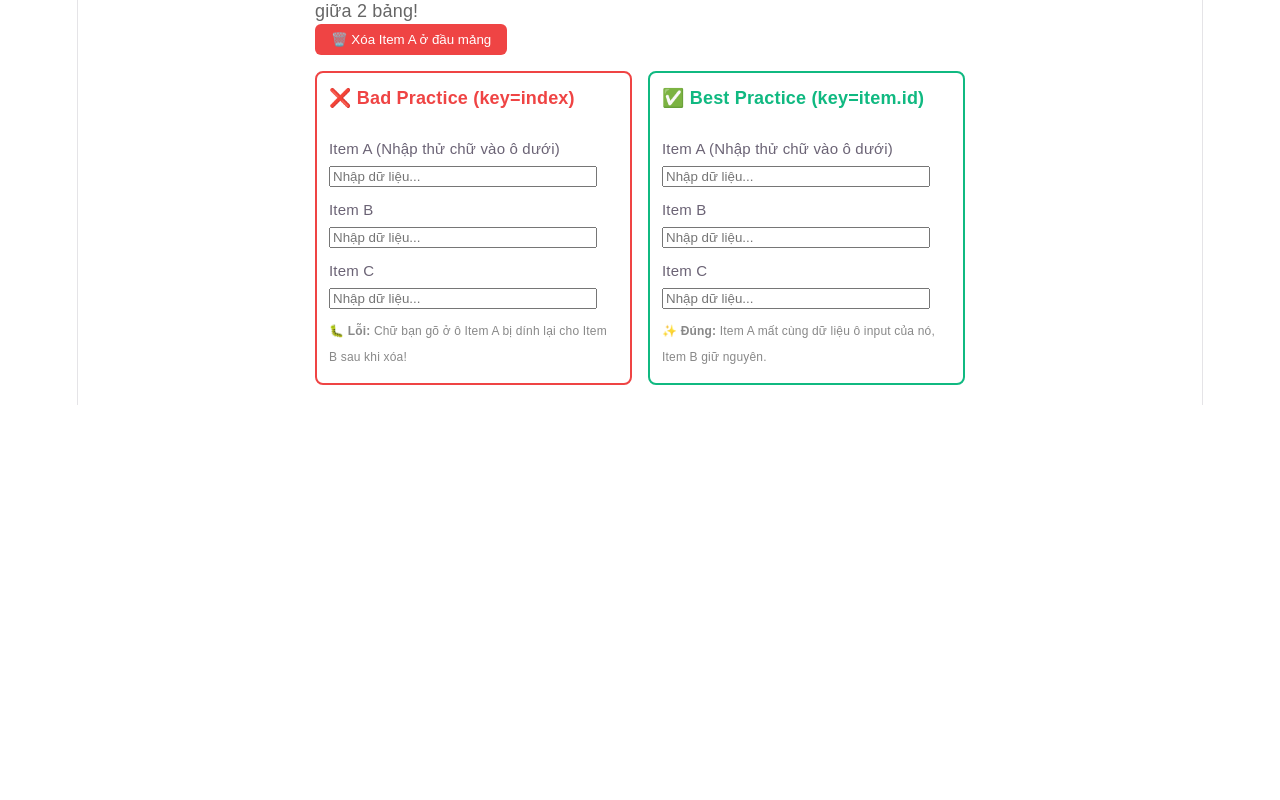
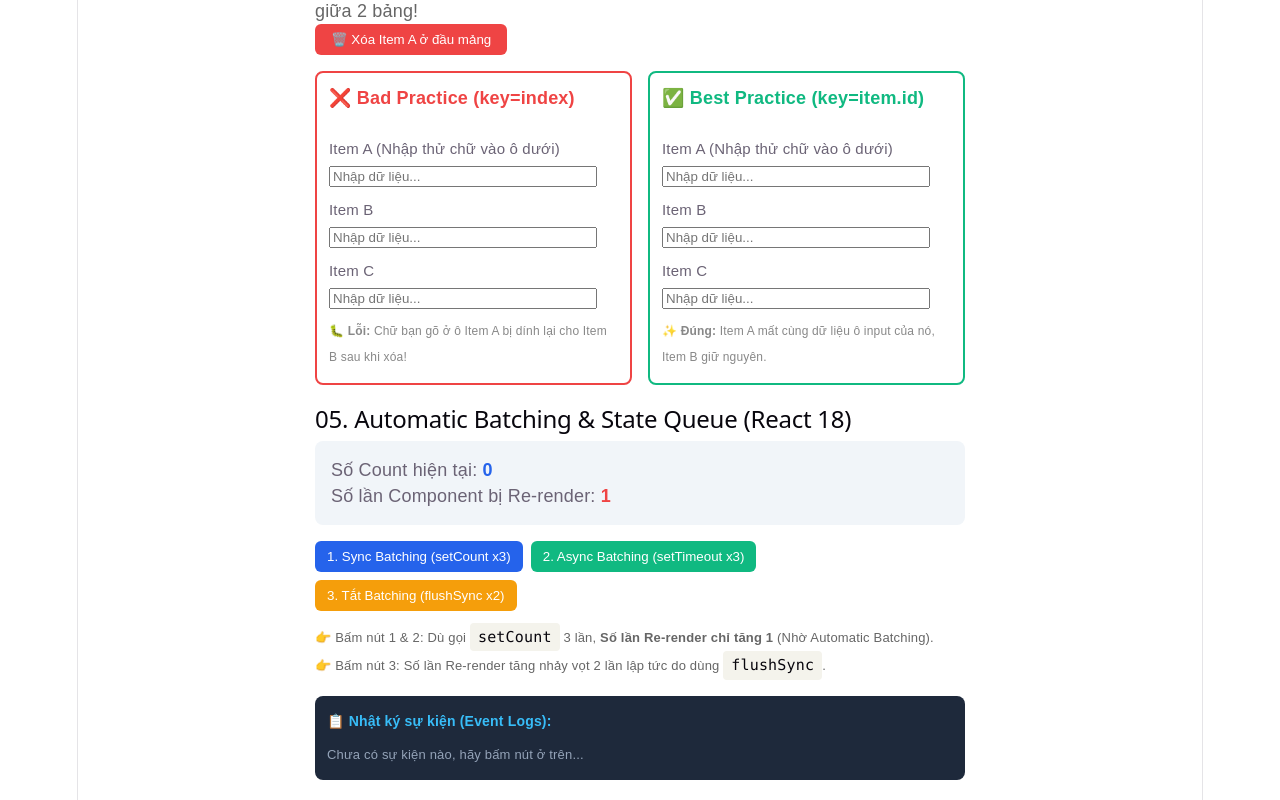
Before and after one commit to takeisan24/react-interview-cheatsheet, a React (Vite) app: page / in a window 1280 px wide. Shown: the part 944-1744 px from the top of the page. Before the commit the page ends 1349 px from the top, so only its background shows below. Built offline with nearby package versions, Linux system fonts and the light colour scheme.

Commit message:
feat: complete concept 05 automatic batching and state queue in react 18

```diff
--- a/src/App.tsx
+++ b/src/App.tsx
@@ -4,6 +4,7 @@ import StaleClosureDemo from './concepts/01-stale-closure/Demo';
 import EventLoopDemo from './concepts/02-event-loop/Demo';
 import ScopeHoistingDemo from './concepts/03-scope-hoisting-tdz/Demo';
 import ReconciliationDemo from './concepts/04-vdom-reconciliation-fiber/Demo';
+import BatchingDemo from './concepts/05-lifecycle-batching-react18/Demo';
 
 function App() {
   return (
@@ -12,6 +13,7 @@ function App() {
       <EventLoopDemo />
       <ScopeHoistingDemo />
       <ReconciliationDemo />
+      <BatchingDemo />
     </div>
   );
 }
--- /dev/null
+++ b/src/concepts/05-lifecycle-batching-react18/Demo.tsx
@@ -0,0 +1,106 @@
+import { useState } from 'react';
+import { flushSync } from 'react-dom';
+
+export default function BatchingDemo() {
+    const [count, setCount] = useState(0);
+    const [renderCount, setRenderCount] = useState(1);
+    const [logs, setLogs] = useState<string[]>([]);
+
+    // Tăng renderCount mỗi khi component re-render
+    // (Mẹo đếm số lần Component bị Render lại)
+
+    const addLog = (msg: string) => {
+        setLogs(prevLogs => [...prevLogs, `[${new Date().toLocaleTimeString()}] ${msg}`]);
+    };
+
+    // 1. React 18 Automatic Batching (Sync)
+    const handleSyncBatching = () => {
+        addLog('⚡ Sync Batching: Gọi setCount x3 + setRenderCount x1');
+        setCount(c => c + 1);
+        setCount(c => c + 1);
+        setCount(c => c + 1);
+        setRenderCount(r => r + 1);
+    };
+
+    // 2. React 18 Automatic Batching (Inside setTimeout)
+    const handleAsyncBatching = () => {
+        addLog('⏳ Async Batching: Chờ 1s...');
+        setTimeout(() => {
+            addLog('⚡ Async Batching (sau 1s): Gọi setCount x3 + setRenderCount x1 trong setTimeout');
+            setCount(c => c + 1);
+            setCount(c => c + 1);
+            setCount(c => c + 1);
+            setRenderCount(r => r + 1);
+        }, 1000);
+    };
+
+    // 3. Tắt Batching bằng flushSync
+    const handleFlushSync = () => {
+        addLog('🔥 flushSync 1: Ép Re-render ngay lần 1');
+        flushSync(() => {
+            setCount(c => c + 1);
+            setRenderCount(r => r + 1);
+        });
+
+        addLog('🔥 flushSync 2: Ép Re-render ngay lần 2');
+        flushSync(() => {
+            setCount(c => c + 1);
+            setRenderCount(r => r + 1);
+        });
+    };
+
+    return (
+        <div style={{ maxWidth: '650px', margin: '20px auto', textAlign: 'left', fontFamily: 'sans-serif' }}>
+            <h2>05. Automatic Batching & State Queue (React 18)</h2>
+
+            <div style={{ padding: '16px', background: '#F1F5F9', borderRadius: '8px', marginBottom: '16px' }}>
+                <p>Số Count hiện tại: <strong style={{ fontSize: '18px', color: '#2563EB' }}>{count}</strong></p>
+                <p>Số lần Component bị Re-render: <strong style={{ fontSize: '18px', color: '#EF4444' }}>{renderCount}</strong></p>
+            </div>
+
+            <div style={{ display: 'flex', gap: '8px', flexWrap: 'wrap' }}>
+                <button
+                    onClick={handleSyncBatching}
+                    style={{ padding: '8px 12px', backgroundColor: '#2563EB', color: '#fff', border: 'none', borderRadius: '6px', cursor: 'pointer' }}
+                >
+                    1. Sync Batching (setCount x3)
+                </button>
+
+                <button
+                    onClick={handleAsyncBatching}
+                    style={{ padding: '8px 12px', backgroundColor: '#10B981', color: '#fff', border: 'none', borderRadius: '6px', cursor: 'pointer' }}
+                >
+                    2. Async Batching (setTimeout x3)
+                </button>
+
+                <button
+                    onClick={handleFlushSync}
+                    style={{ padding: '8px 12px', backgroundColor: '#F59E0B', color: '#fff', border: 'none', borderRadius: '6px', cursor: 'pointer' }}
+                >
+                    3. Tắt Batching (flushSync x2)
+                </button>
+            </div>
+
+            <p style={{ fontSize: '13px', color: '#666', marginTop: '12px' }}>
+                👉 Bấm nút 1 & 2: Dù gọi <code>setCount</code> 3 lần, <strong>Số lần Re-render chỉ tăng 1</strong> (Nhờ Automatic Batching).<br />
+                👉 Bấm nút 3: Số lần Re-render tăng nhảy vọt 2 lần lập tức do dùng <code>flushSync</code>.
+            </p>
+
+            {/* Hiển thị Nhật ký sự kiện trực tiếp trên UI */}
+            <div style={{ marginTop: '16px', padding: '12px', background: '#1E293B', color: '#F8FAFC', borderRadius: '8px', maxHeight: '180px', overflowY: 'auto' }}>
+                <h4 style={{ marginTop: 0, marginBottom: '8px', color: '#38BDF8', fontSize: '14px' }}>📋 Nhật ký sự kiện (Event Logs):</h4>
+                {logs.length === 0 ? (
+                    <p style={{ color: '#94A3B8', fontSize: '13px', margin: 0 }}>Chưa có sự kiện nào, hãy bấm nút ở trên...</p>
+                ) : (
+                    <ul style={{ paddingLeft: '20px', margin: 0, fontSize: '13px', lineHeight: '1.6' }}>
+                        {logs.map((log, i) => (
+                            <li key={i} style={{ color: log.includes('flushSync') ? '#F87171' : log.includes('Async') ? '#4ADE80' : '#FACC15' }}>
+                                {log}
+                            </li>
+                        ))}
+                    </ul>
+                )}
+            </div>
+        </div>
+    );
+}
```
Also changed, not shown: src/concepts/05-lifecycle-batching-react18/README.md (added).
